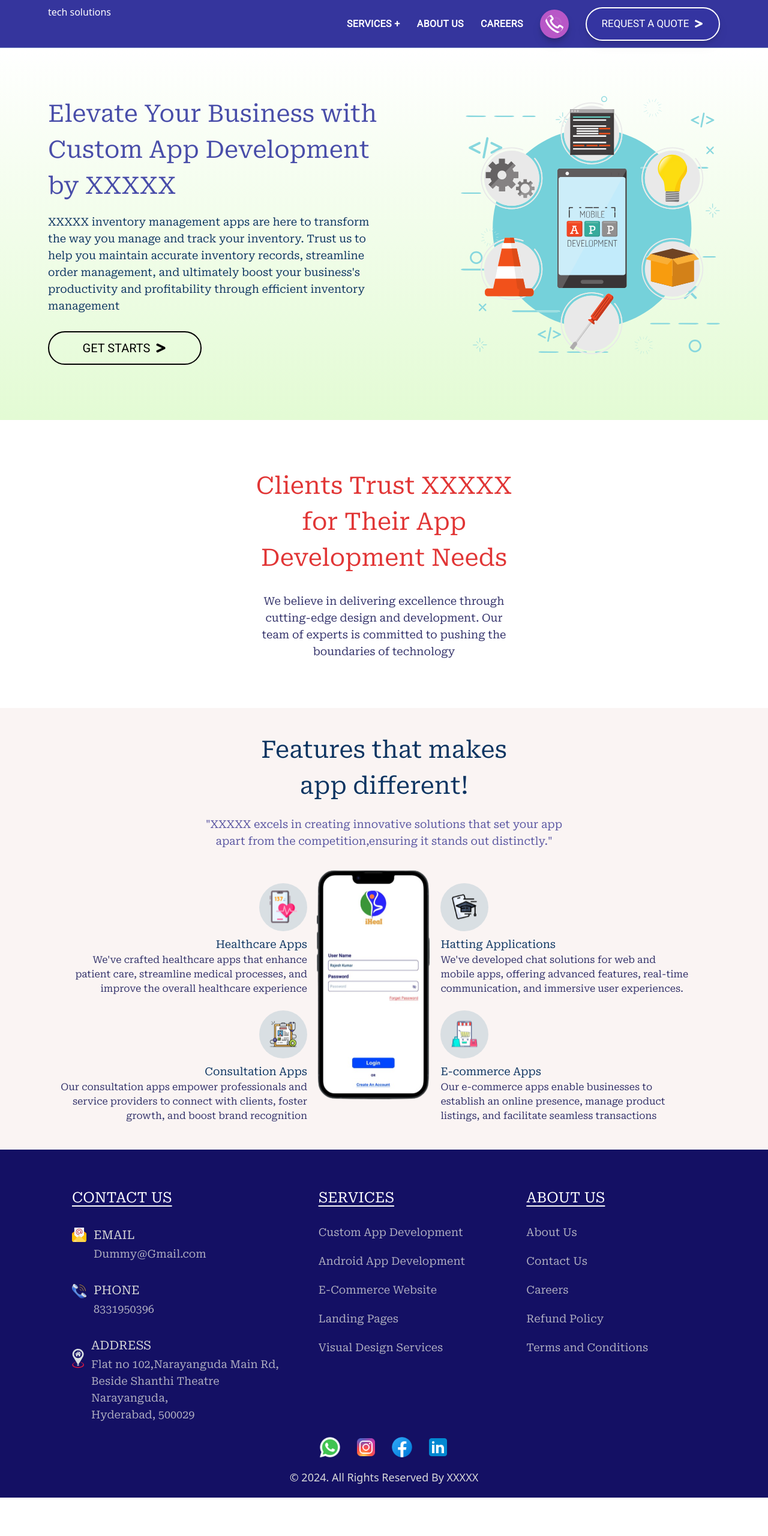
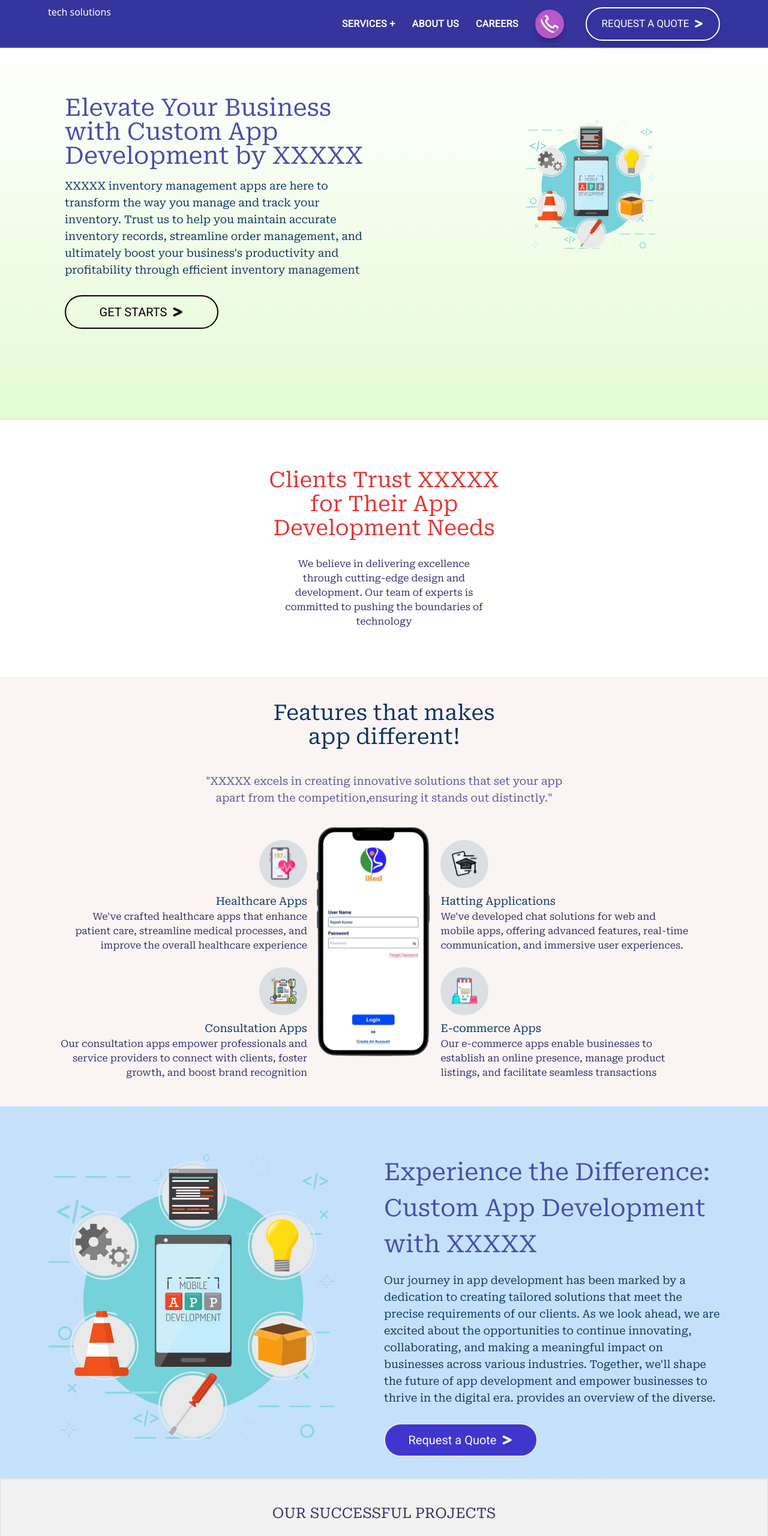
Before and after one commit to Taterao3133/Ourwebsite, a React (Create React App) app in the folder Client/: page /customapp in a window 1280 px wide. Shown: the top 2560 px of the page at 60% size. Before the commit the page ends 2496 px from the top, so only its background shows below. Built offline with nearby package versions, Linux system fonts and the light colour scheme.

Commit message:
md-responsive

```diff
--- a/Client/src/components/Header/Header.jsx
+++ b/Client/src/components/Header/Header.jsx
@@ -60,7 +60,9 @@ function Header() {
           <p className={`text-base font-roboto  font-semibold hover:text-[#ce6ad0]  hover:underline-offset-4 hover:underline text-[#090B4F] tracking-wide ${isSticky ? ' ':' text-[#fff]'}  ${location.pathname === '/about' ? 'text-[#ce6ad0] underline-offset-4 underline ' : ''}`}><Link to='about'>ABOUT US</Link></p>
 
           <p className={`text-base font-roboto  font-semibold hover:text-[#ce6ad0]  hover:underline-offset-4 hover:underline text-[#090B4F] tracking-wide ${isSticky ? ' ':' text-[#fff]'}  ${location.pathname === '/career' ? 'text-[#ce6ad0] underline-offset-4 underline ' : ''}`}><Link to='/career'>CAREERS</Link></p>
-          <img src={callIcon} alt="" className={`  p-2 bg-[#b857c7] shadow-lg  hover:h-14 hover:w-14 drop-shadow-lg rounded-[90%] ${isSticky ? 'h-12  w-12 ':' h-12 w-12'}`}/>
+          <div className="icn md:h-14 md:w-14 md:pt-1 cursor-pointer">
+            <img src={callIcon} alt="" className={`  p-2 bg-[#b857c7] shadow-lg  hover:h-[52px] hover:w-[52px] drop-shadow-lg rounded-[90%] ${isSticky ? 'h-12  w-12 ':' h-12 w-12'}`}/>
+          </div>
           <div className="bt flex w-56  h-14 border-2 border-white bg-[#3434A1] drop-shadow-lg  rounded-[40px]">
               <button className='text-[17px] text-white bg-[#3434A1] font-medium font-roboto my-auto hover:text-red-600  mx-auto hover:animate-shake flex '>REQUEST A QUOTE <FaGreaterThan className=" mt-[4px] ml-2 text-white"/>  </button>
           </div>
--- a/Client/src/pages/CustomApp.jsx
+++ b/Client/src/pages/CustomApp.jsx
@@ -5,26 +5,27 @@ import heartrate from '../images/heart-rate 1.svg'
 import education from '../images/education-apps.svg'
 import ecommerce from '../images/ecommerce1.svg'
 import consultation from '../images/consultation.svg'
+import PortfolioSlider from '../components/utils/PortfolioSlider'
 
 function CustomApp() {
   return (
     <div className="cust_app">
-      <div className="about-sec  max-sm:h-auto lg:h-[620px] max-sm:justify-center max-sm:items-center w-full  lg:px-8 xl:px-20 bg-gradient-to-b from-[#FFFFFF] to-[#e3fbd4]">
+      <div className="about-sec  max-sm:h-auto lg:h-[620px] md:h-auto max-sm:justify-center max-sm:items-center w-full  lg:px-8 xl:px-20 bg-gradient-to-b from-[#FFFFFF] to-[#e3fbd4]">
         <div className="lg:grid-cols-2 lg:pb-5 lg:grid pt-20 md:mx-auto  max-sm:mx-4 lg:space-x-32">
-          <div className="lf_cnt font-roboto-serif">
-            <h2 className="font-medium text-[40px] text-[#484DA9]">Elevate Your Business with Custom App Development by XXXXX</h2>
-            <p className="font-medium lg:text-lg text-[#0C3461] mt-4">XXXXX inventory management apps are here to transform the way you manage and track your inventory.
+          <div className="lf_cnt font-roboto-serif md:px-7 max-lg:text-center">
+            <h2 className="font-medium max-sm:text-xl lg:text-[40px] md:text-4xl text-[#484DA9]">Elevate Your Business with Custom App Development by XXXXX</h2>
+            <p className="font-medium lg:text-lg md:text-base max-sm:text-base max-md:px-9  text-[#0C3461] mt-4">XXXXX inventory management apps are here to transform the way you manage and track your inventory.
             Trust us to help you maintain accurate inventory records, streamline order management,
             and ultimately boost your business's productivity and profitability through efficient inventory management</p>
 
-            <div className="bt flex max-sm:mx-auto  mt-7 md:mx-auto lg:mx-0 max-sm:w-[55%] max-sm:h-14 w-64  h-14 border-2 border-[#000000]  rounded-[40px]">
+            <div className="bt flex max-sm:mx-auto cursor-pointer  mt-7 md:mx-auto lg:mx-0 max-sm:w-[55%] max-sm:h-14 w-64  h-14 border-2 border-[#000000]  rounded-[40px]">
               <button className='text-xl max-sm:text-base max-sm:px-8 text-[#000000] font-medium font-roboto my-auto mx-auto flex'>GET STARTS <FaGreaterThan className=" mt-[4px] ml-2 text-[#000000]"/>  </button>
             </div>
           </div>
 
 
-          <div className="rt_cnt">
-            <img src={customapp} alt="" className='lg:h-' />
+          <div className="rt_cnt md:mt-10 md:pb-8">
+            <img src={customapp} alt="" className='lg:h- md:h-auto md:w-3/6 md:mx-auto' />
           </div>
         </div>
 
@@ -32,17 +33,17 @@ function CustomApp() {
       </div>
       {/* client-trust page */}
       <div className="client_page text-center lg:w-3/6 xl:w-2/6 lg:mx-auto pb-[80px]">
-        <h2 className='font-roboto-serif font-medium text-[40px] text-[#E13535] pt-[80px]'>Clients Trust XXXXX for Their App Development Needs</h2>
-        <p className='font-roboto-serif text-lg text-[#302F68] lg:mt-7'>We believe in delivering excellence through cutting-edge design and development.
+        <h2 className='font-roboto-serif font-medium text-[40px] md:text-4xl max-sm:text-xl text-[#E13535] pt-[80px]'>Clients Trust XXXXX for Their App Development Needs</h2>
+        <p className='font-roboto-serif text-lg md:text-base text-[#302F68] lg:mt-7 md:mt-5 md:px-12' >We believe in delivering excellence through cutting-edge design and development.
            Our team of experts is committed to pushing the boundaries of technology</p>
       </div>
 
       <div className="future bg-[#F2E4E066] h-auto w-full pt-10 xl:px-20 pb-7">
-        <h2 className='text-[#0C3461] font-roboto-serif font-medium text-[40px] text-center'> Features that makes <br /> app different!</h2>
-        <p className='font-roboto-serif font-normal text-[#5955A1] xl:pt-5 lg:text-lg text-center xl:px-64'>"XXXXX excels in creating innovative
+        <h2 className='text-[#0C3461] font-roboto-serif font-medium text-[40px] md:text-4xl max-sm:text-xl text-center'> Features that makes <br /> app different!</h2>
+        <p className='font-roboto-serif font-normal text-[#5955A1] xl:pt-5 md:text-base max-sm:text-base md:mt-5 lg:text-lg text-center xl:px-64'>"XXXXX excels in creating innovative
           solutions that set your app apart from the competition,ensuring it stands out distinctly."</p>
 
-          <div className="cols lg:flex mx-auto mt-7">
+          <div className="cols md:flex  mx-auto mt-7">
             <div className="cl1 w-2/5 h-auto text-right justify-end place-items-end  lg:p-4 lg:pt-7">
             {/* cl1 */}
               <div className="crcle bg-[#D9DFE3] w-[80px] h-[80px] rounded-[80%]">
@@ -63,7 +64,7 @@ function CustomApp() {
 
             </div>
             {/* cl2 */}
-            <div className="cl2 w-[17%] h-auto">
+            <div className="cl2 w-[17%]  h-auto">
               <img src={homemobile} alt="" className='mx-auto' />
             </div>
             {/* cl3 */}
@@ -86,6 +87,27 @@ function CustomApp() {
           </div>
       </div>
 
+      <div className="about-sec  max-sm:h-auto lg:h-[620px] max-sm:justify-center max-sm:items-center w-full  lg:px-8 xl:px-20 bg-gradient-to-b from-[#B7D9F9CC] to-[#B7D9F9CC]">
+        <div className="lg:grid-cols-2 lg:pb-5 lg:grid pt-20 md:mx-auto  max-sm:mx-4">
+          <div className="lf_cnt">
+            <img src={customapp} alt="" className='lg:h-' />
+          </div>
+          <div className="rt_cnt font-roboto-serif">
+            <h2 className="font-medium text-[40px] text-[#484DA9]">Experience the Difference: Custom App Development with XXXXX</h2>
+            <p className="font-medium lg:text-lg text-[#0C3461] mt-4">Our journey in app development has been marked by a dedication
+              to creating tailored solutions that meet the precise requirements of our clients. As we look ahead, we are excited about
+              the opportunities to continue innovating, collaborating, and making a meaningful impact on businesses across various industries.
+              Together, we'll shape the future of app development and empower businesses to thrive in the digital era. provides an overview of the diverse.</p>
+
+            <div className="bt flex max-sm:mx-auto cursor-pointer  mt-7 md:mx-auto lg:mx-0 max-sm:w-[55%] max-sm:h-14 w-64  h-14 border-2 bg-[#3F36CD]  rounded-[40px]">
+              <button className='text-xl max-sm:text-base max-sm:px-8 text-[#fafafa] font-medium font-roboto my-auto mx-auto flex'>Request a Quote <FaGreaterThan className=" mt-[4px] ml-2 text-[#fbfafa]"/>  </button>
+            </div>
+          </div>
+        </div>
+      </div>
+
+      {/* portfolio */}
+      <PortfolioSlider/>
 
 
     </div>
```
